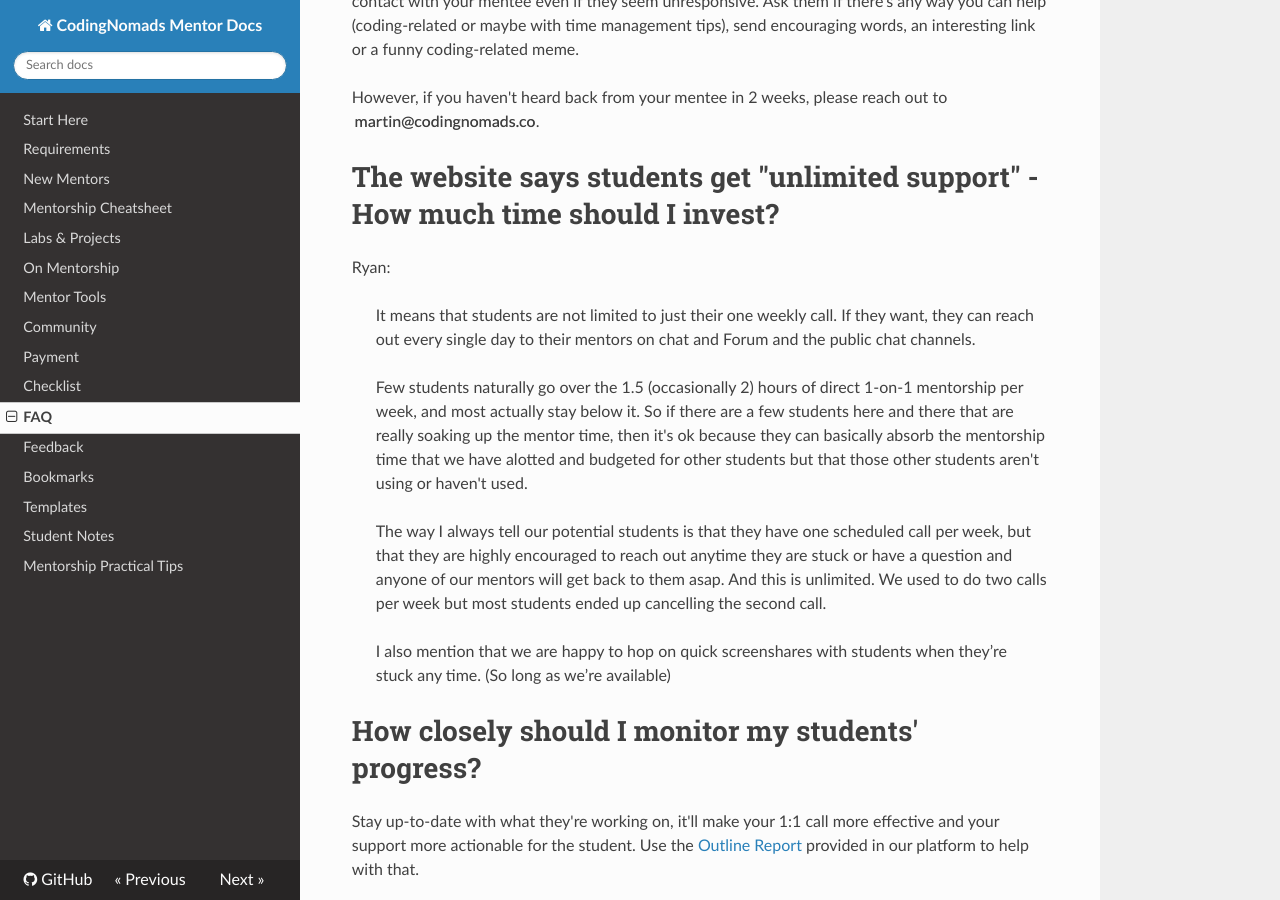
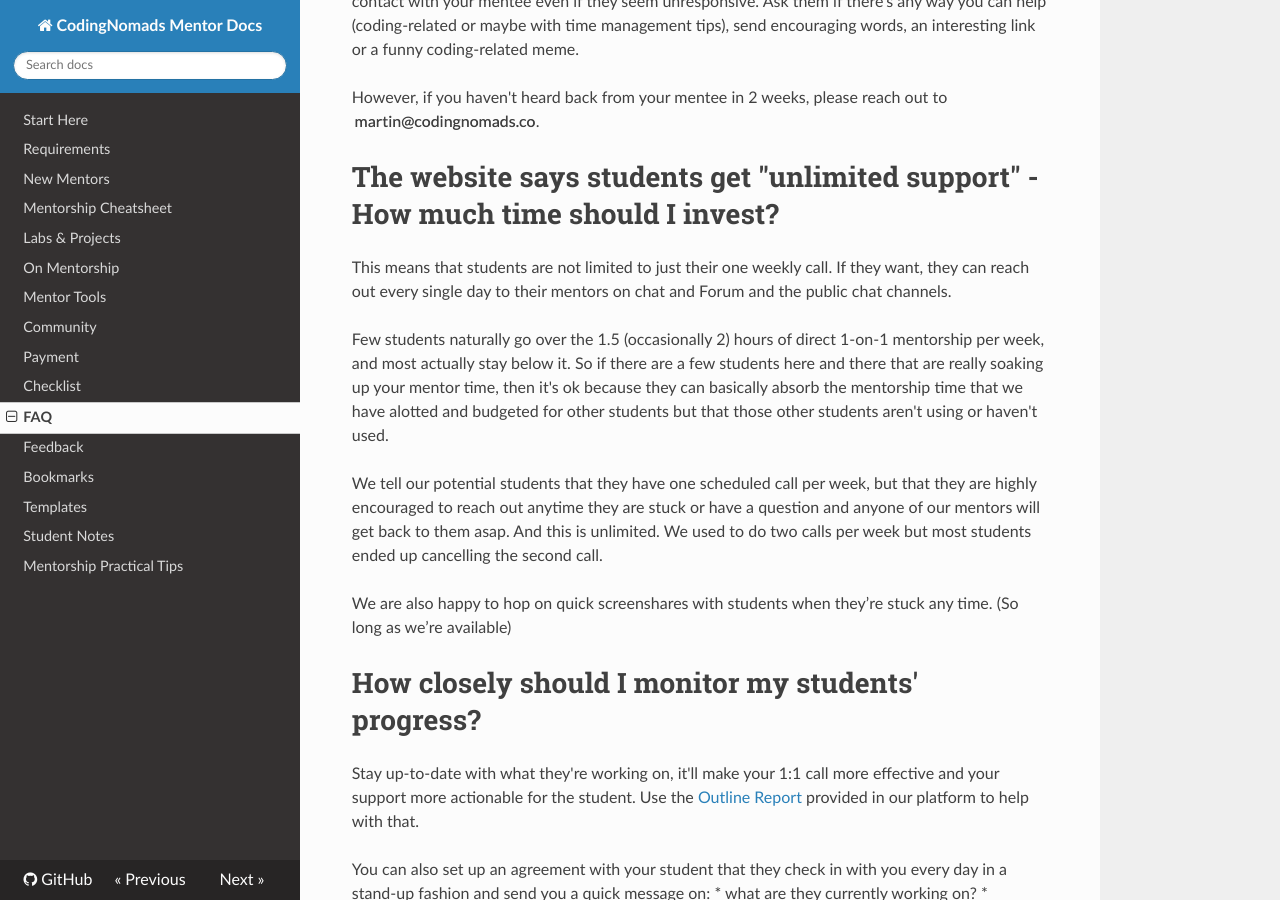
Before and after one commit to CodingNomads/mentor-docs, an MkDocs documentation site: the page built from docs/09_faq.md, in a window 1280 px wide and 900 px high, scrolled down 1701 px. Built offline with MkDocs 1.6.1, drawn with Linux system fonts in a browser that asks for light colours; nearby versions of some CDN libraries.

Commit message:
Update text

```diff
--- a/docs/09_faq.md
+++ b/docs/09_faq.md
@@ -42,15 +42,13 @@
 
 # The website says students get "unlimited support" - How much time should I invest?
 
-Ryan:
+This means that students are not limited to just their one weekly call. If they want, they can reach out every single day to their mentors on chat and Forum and the public chat channels.
 
->It means that students are not limited to just their one weekly call. If they want, they can reach out every single day to their mentors on chat and Forum and the public chat channels.
+Few students naturally go over the 1.5 (occasionally 2)  hours of direct 1-on-1 mentorship per week, and most actually stay below it. So if there are a few students here and there that are really soaking up your mentor time, then it's ok because they can basically absorb the mentorship time that we have alotted and budgeted for other students but that those other students aren't using or haven't used.
 
->Few students naturally go over the 1.5 (occasionally 2)  hours of direct 1-on-1 mentorship per week, and most actually stay below it. So if there are a few students here and there that are really soaking up the mentor time, then it's ok because they can basically absorb the mentorship time that we have alotted and budgeted for other students but that those other students aren't using or haven't used.
+We tell our potential students that they have one scheduled call per week, but that they are highly encouraged to reach out anytime they are stuck or have a question and anyone of our mentors will get back to them asap. And this is unlimited. We used to do two calls per week but most students ended up cancelling the second call.
 
->The way I always tell our potential students is that they have one scheduled call per week, but that they are highly encouraged to reach out anytime they are stuck or have a question and anyone of our mentors will get back to them asap. And this is unlimited. We used to do two calls per week but most students ended up cancelling the second call.
-
->I also mention that we are happy to hop on quick screenshares with students when they’re stuck any time. (So long as we’re available)
+We are also happy to hop on quick screenshares with students when they’re stuck any time. (So long as we’re available)
 
 # How closely should I monitor my students' progress?
 
```
